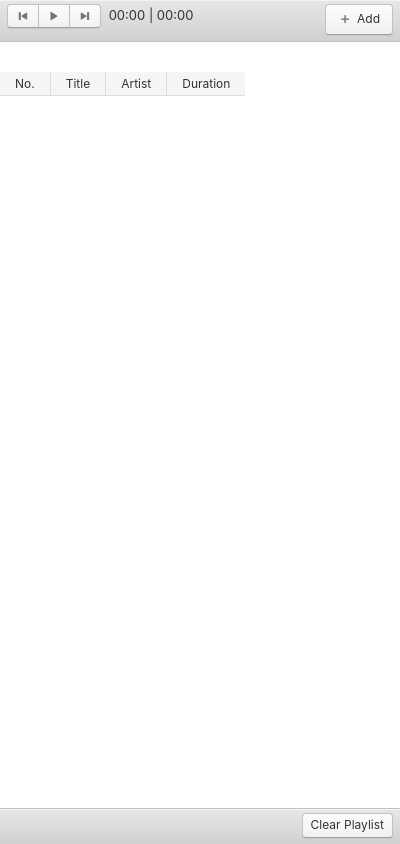
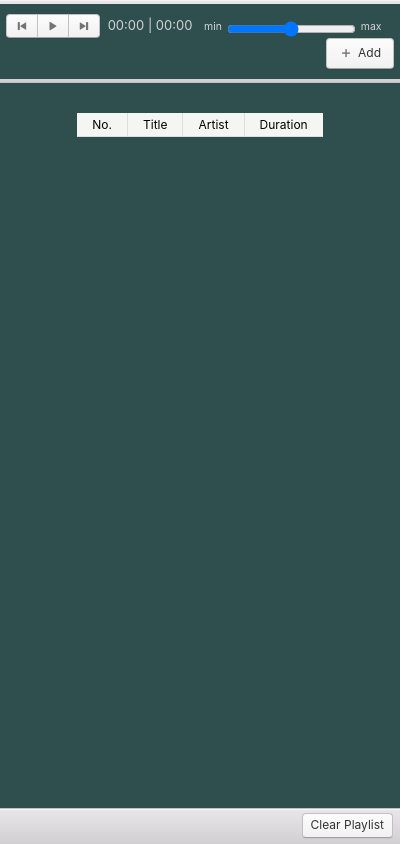
Before and after one commit to Jiranathanan/musicPlayer, an Electron app: page index.html in a window 400 px wide. Drawn offline with nearby package versions, Linux system fonts and the light colour scheme.

Commit message:
Add styling theme color , flexbox and volume control

```diff
--- a/index.html
+++ b/index.html
@@ -7,13 +7,19 @@
     <link rel="stylesheet" href="./css/photon.css">
     <!-- Load jQuery from a CDN -->
     <script src="https://code.jquery.com/jquery-3.6.0.min.js"></script>
+    <style>
+        .theme-menu {
+            background-color: darkslategrey;
+            color: lightgray;
+        }
+    </style>
 </head>
 <body>
     <!-- window -->
-    <div class="window">
+    <div class="window theme-menu" >
         <!-- header -->
-        <header class="toolbar toolbar-header">
-            <div class="toolbar-actions">
+        <header class="toolbar toolbar-header" >
+            <div class="toolbar-actions theme-menu" style="padding: 10px 2px;">
                 <!-- button group -->
                 <div class="btn-group">
                     <!-- button -->
@@ -31,6 +37,7 @@
                 <!-- 00:00 | 00:00 -->
                 <span class="margin-left:40px">
                     <span id="time-left">00:00</span> | <span id="total-time">00:00</span>
+                    <span><small style="margin-left: 8px; margin-right: 0;">min</small><input type="range" style="transform: translate(5px, 7px); margin-left: 0;"><small style="margin-left: 10px;">max</small></span>
                 </span>
                 <!--  Add button -->
                 <button class="btn btn-default btn-large pull-right" onclick="chooseMusic()">
@@ -41,14 +48,14 @@
         </header>
         <!-- end of header -->
         <!-- window-content -->
-        <div class="window-content">
+        <div class="window-content" style="display: flex; justify-content: center;">
             <input type="file" style="display: none;" multiple onchange="musicSelected()">
             <audio src=""></audio>
             <div class="padding-more">
-                <h4></h4>
+                <h4 style="text-align: center;"></h4>
                 <div>
                     <!-- table -->
-                    <table>
+                    <table style="color: black !important;">
                         <thead>
                             <!-- table head -->
                             <tr>
@@ -59,7 +66,7 @@
                             </tr>
                         </thead>
 
-                        <tbody id="table-body">
+                        <tbody id="table-body" style="background-color: rgb(28, 57, 57); color:lightgray;">
                             <!-- table body -->
                         </tbody>
                     </table>
--- a/index.js
+++ b/index.js
@@ -52,7 +52,7 @@ function chooseMusic() {
 
 // Refactor this code with async function to solve no. order
 async function musicSelected() {
-    let files = $('input').get(0).files;
+    let files = $('input').get(1).files;
 
     // Clear existing table content
     // $('#table-body').empty();
```
